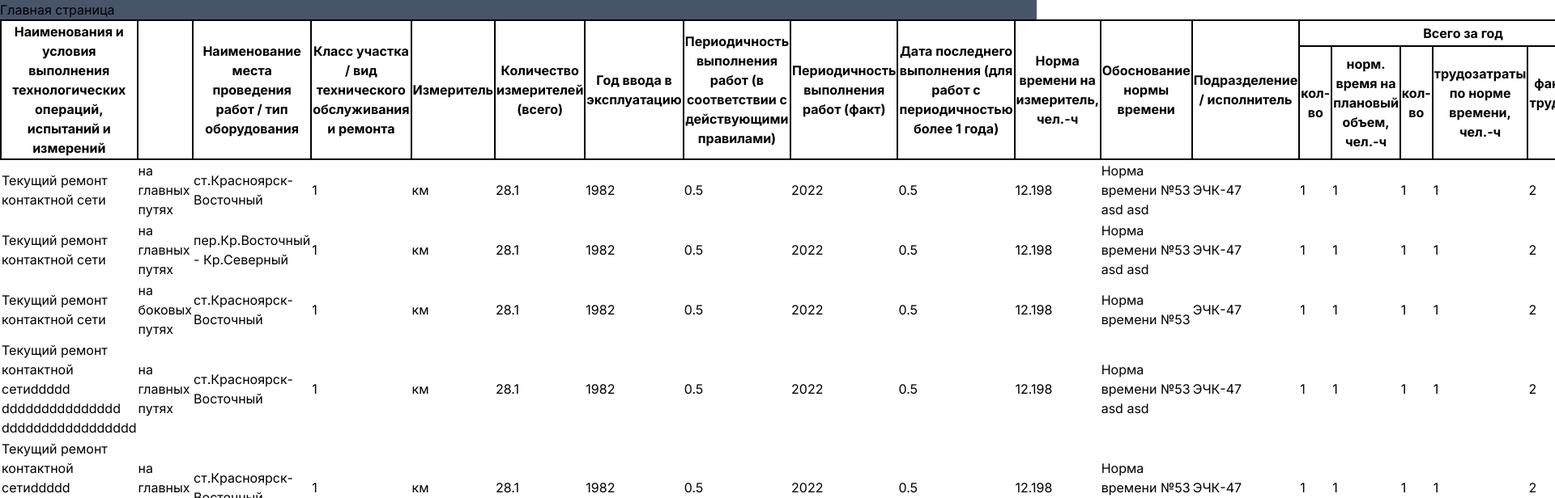
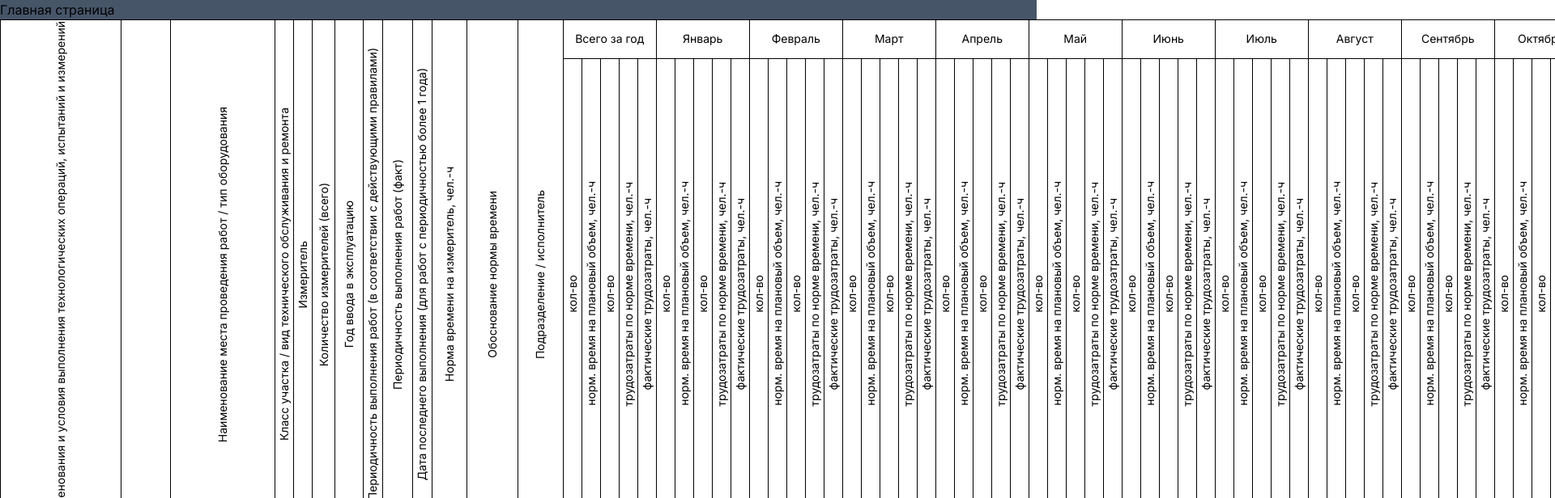
Before and after one commit to artemo8913/ppr-client, a Next.js app: page / in a window 1280 px wide. Shown: the top 616 px of the page at 81% size, 1920 px wide, since content can reach past the window. Built offline with nearby package versions, Linux system fonts and the light colour scheme.

Commit message:
feat: reusable table

```diff
--- a/src/1shared/ui/table/lib/tableDataHandle.tsx
+++ b/src/1shared/ui/table/lib/tableDataHandle.tsx
@@ -3,14 +3,14 @@ import { ITableColumn, TColumnsByDepth } from "../model/tableSchema";
 const dfs: <T>(
   columns: ITableColumn<T>[],
   colListFortitle: TColumnsByDepth<T>,
-  colListForData: (keyof T)[],
+  colListForData: ITableColumn<T>[],
   depth?: number
 ) => number = (columns, colListForTitle, colListForData, depth = 0) => {
   let colNumber = 0;
   columns.forEach((col) => {
     colListForTitle[depth] ? colListForTitle[depth].push(col) : (colListForTitle[depth] = [col]);
     if (!col.subColumns) {
-      colListForData.push(col.name);
+      colListForData.push(col);
       colNumber += 1;
     } else {
       const subCount = dfs(col.subColumns, colListForTitle, colListForData, depth + 1);
@@ -24,9 +24,9 @@ const dfs: <T>(
 export const createColumnsLists: <T>(
   columns: ITableColumn<T>[],
   depth?: number
-) => { colListForTitle: TColumnsByDepth<T>; colListForData: (keyof T)[] } = (columns) => {
+) => { colListForTitle: TColumnsByDepth<T>; colListForData: ITableColumn<T>[] } = (columns) => {
   const colListForTitle: (typeof columns)[] = [];
-  const colListForData = [];
+  const colListForData: typeof columns = [];
   dfs(columns, colListForTitle, colListForData);
   const maxDepth = colListForTitle.length;
   colListForTitle.forEach((depthArr, depth) => {
--- a/src/1shared/ui/table/ui/Table.tsx
+++ b/src/1shared/ui/table/ui/Table.tsx
@@ -1,21 +1,48 @@
-import { PropsWithChildren } from "react";
-import { TableBody } from "./TableBody";
-import { TableTitle } from "./TableTitle";
-import { ITableColumn, ITableData } from "../model/tableSchema";
+import { ITableCell, ITableColumn, ITableData } from "../model/tableSchema";
 import { createColumnsLists } from "../lib/tableDataHandle";
+import { ComponentType } from "react";
 
 interface ITableProps<T> {
   columns: ITableColumn<T>[];
   data: ITableData<T>[];
+  className?: "";
+  width?: number | string;
+  RowComponent: ComponentType<React.AllHTMLAttributes<HTMLTableRowElement>>;
+  CellComponent: ComponentType<React.AllHTMLAttributes<HTMLTableCellElement> | ITableCell>;
 }
 
-export const Table: <T>(props: PropsWithChildren<ITableProps<T>>) => JSX.Element | null = ({ columns, data }) => {
+export const Table: <T>(props: ITableProps<T>) => JSX.Element | null = ({
+  columns,
+  data,
+  className,
+  RowComponent,
+  CellComponent,
+}) => {
   const { colListForData, colListForTitle } = createColumnsLists(columns);
-  console.log(colListForData)
+  const titleRows = colListForTitle.map((columns, index) => {
+    return (
+      <RowComponent key={index}>
+        {columns.map((col) => {
+          return (
+            <CellComponent {...col} isVertical={col.isThVertical} cellType="none" key={String(col.name)}>
+              {col.value}
+            </CellComponent>
+          );
+        })}
+      </RowComponent>
+    );
+  });
+  const bodyRows = data.map((row, index) => (
+    <RowComponent key={index}>
+      {colListForData.map((col, index) => (
+        <CellComponent key={String(col.name) + index}>{row[col.name]}</CellComponent>
+      ))}
+    </RowComponent>
+  ));
   return (
-    <table className="w-full">
-      <TableTitle columnsList={colListForTitle} />
-      <TableBody columnsList={colListForData} data={data} />
+    <table className={className || "table-fixed"}>
+      <thead>{titleRows}</thead>
+      <tbody>{bodyRows}</tbody>
     </table>
   );
 };
--- a/src/1shared/ui/table/ui/TableBody.tsx
+++ /dev/null
@@ -1,20 +0,0 @@
-import { PropsWithChildren } from "react";
-import { ITableData } from "../model/tableSchema";
-
-interface ITableBodyProps<T> {
-  columnsList: (keyof T)[];
-  data: ITableData<T>[];
-}
-export const TableBody: <T>(props: PropsWithChildren<ITableBodyProps<T>>) => JSX.Element | null = ({
-  columnsList,
-  data,
-}) => {
-  const tr = data.map((row, index) => (
-    <tr key={index}>
-      {columnsList.map((col) => (
-        <td key={col.toString()}>{row[col]}</td>
-      ))}
-    </tr>
-  ));
-  return <tbody>{tr}</tbody>;
-};
--- a/src/1shared/ui/table/ui/TableCell.tsx
+++ b/src/1shared/ui/table/ui/TableCell.tsx
@@ -1,46 +1,54 @@
 "use client";
-import { FC } from "react";
+import { ComponentPropsWithoutRef, FC, ReactNode } from "react";
 import clsx from "clsx";
 import { ITableCell } from "../model/tableSchema";
 
-interface ITableCellProps extends ITableCell {}
-
-export const TableCell: FC<ITableCellProps & HTMLTableElement> = ({
-  type = "none",
-  value,
-  vText = false,
-  maxHeight = 96,
-  maxWidth = 96,
-  textAreaRows = 3,
-  onChange = () => {},
-}) => {
+export const TableCell: FC<ITableCell> = (props) => {
+  const {
+    cellType = "none",
+    value,
+    isVertical = false,
+    textAreaRows = 10,
+    colSpan,
+    rowSpan,
+    children,
+    width,
+    height,
+  } = props;
   return (
-    <td
-      className={clsx("border border-black align-middle break-words", vText && "[writing-mode:vertical-rl] rotate-180")}
-    >
-      <div className={"flex justify-center items-center text-sm bg-transparent"}>
-        {type === "textarea" && (
+    <td colSpan={colSpan} width={width} rowSpan={rowSpan} className="border border-black break-words">
+      <div
+        style={{ height }}
+        className={clsx(
+          "w-full flex justify-center items-center text-sm bg-transparent",
+          isVertical && "[writing-mode:vertical-rl] rotate-180"
+        )}
+      >
+        {cellType === "textarea" && (
           <textarea
             value={value}
-            onChange={onChange}
-            style={{ maxHeight, maxWidth }}
+            onChange={() => {}}
             className={clsx(
               "resize-none border-none bg-inherit focus:bg-white transition-transform",
-              vText && "focus:rotate-90 "
+              isVertical && "focus:rotate-90 "
             )}
             rows={textAreaRows}
-          />
+          >
+            {children}
+          </textarea>
         )}
-        {type === "input" && (
+        {cellType === "input" && (
           <input
             value={value}
-            onChange={onChange}
-            style={{ maxHeight, maxWidth }}
-            className={clsx("border-none bg-inherit focus:bg-white transition-transform", vText && "focus:rotate-90")}
+            onChange={() => {}}
+            className={clsx(
+              "border-none bg-inherit focus:bg-white transition-transform",
+              isVertical && "focus:rotate-90"
+            )}
             maxLength={8}
           />
         )}
-        {type === "none" && value}
+        {cellType === "none" && children}
       </div>
     </td>
   );
--- a/src/1shared/ui/table/ui/TableRow.tsx
+++ /dev/null
@@ -1,7 +0,0 @@
-import { FC } from "react";
-
-interface ITableRowProps {}
-
-export const TableRow: FC<ITableRowProps> = ({}) => {
-  return <tr></tr>;
-};
--- a/src/1shared/ui/table/ui/TableTitle.tsx
+++ /dev/null
@@ -1,28 +0,0 @@
-import { PropsWithChildren } from "react";
-import { ITableColumn } from "../model/tableSchema";
-
-interface ITableTitleProps<T> {
-  columnsList: ITableColumn<T>[][];
-}
-
-export const TableTitle: <T>(props: PropsWithChildren<ITableTitleProps<T>>) => JSX.Element | null = ({
-  columnsList,
-}) => {
-  const head = columnsList.map((col, index) => {
-    return (
-      <tr key={index}>
-        {col.map((cell, index) => (
-          <th
-            colSpan={cell.colSpan}
-            rowSpan={cell.rowSpan}
-            className="border-2 border-black"
-            key={String(cell.name) + index}
-          >
-            {String(cell.value)}
-          </th>
-        ))}
-      </tr>
-    );
-  });
-  return <thead>{head}</thead>;
-};
--- a/src/2entities/PprTable/model/pprTableSettings.ts
+++ b/src/2entities/PprTable/model/pprTableSettings.ts
@@ -1,47 +1,65 @@
 import { ITableColumn } from "@/1shared/ui/table/model/tableSchema";
 import { IPprData } from "./pprSchema";
-import { IMonths, TMonths } from "@/1shared/types/date";
+import { TMonths } from "@/1shared/types/date";
 
-const fullWorkAndTimeDataList = (mounth: keyof IMonths): ITableColumn<IPprData>[] => [
-  { name: `${mounth}_plan_work`, value: "кол-во" },
-  { name: `${mounth}_plan_time`, value: "норм. время на плановый объем, чел.-ч" },
-  { name: `${mounth}_fact_work`, value: "кол-во" },
-  { name: `${mounth}_fact_norm_time`, value: "трудозатраты по норме времени, чел.-ч" },
-  { name: `${mounth}_fact_time`, value: "фактические трудозатраты, чел.-ч" },
+const fullWorkAndTimeDataList = (mounth: TMonths): ITableColumn<IPprData>[] => [
+  { name: `${mounth}_plan_work`, value: "кол-во", isThVertical: true, isTdVertical: true },
+  {
+    name: `${mounth}_plan_time`,
+    value: "норм. время на плановый объем, чел.-ч",
+    isThVertical: true,
+    isTdVertical: true,
+  },
+  { name: `${mounth}_fact_work`, value: "кол-во", isThVertical: true, isTdVertical: true },
+  {
+    name: `${mounth}_fact_norm_time`,
+    value: "трудозатраты по норме времени, чел.-ч",
+    isThVertical: true,
+    isTdVertical: true,
+  },
+  { name: `${mounth}_fact_time`, value: "фактические трудозатраты, чел.-ч", isThVertical: true, isTdVertical: true },
 ];
 
 export const fullColumnsList: ITableColumn<IPprData>[] = [
   {
     name: "section",
     value: "Наименования и условия выполнения технологических операций, испытаний и измерений",
+    isThVertical: true,
+    width: "10%",
+    cellType:'textarea'
   },
-  { name: "subsection_first", value: "" },
+  { name: "subsection_first", value: "", isThVertical: true },
   {
     name: "location",
     value: "Наименование места проведения работ / тип оборудования",
+    isThVertical: true,
   },
   {
     name: "line_class",
     value: "Класс участка / вид технического обслуживания и ремонта",
+    isThVertical: true,
   },
-  { name: "measure", value: "Измеритель" },
-  { name: "total_count", value: "Количество измерителей (всего)" },
-  { name: "entry_year", value: "Год ввода в эксплуатацию" },
+  { name: "measure", value: "Измеритель", isThVertical: true },
+  { name: "total_count", value: "Количество измерителей (всего)", isThVertical: true },
+  { name: "entry_year", value: "Год ввода в эксплуатацию", isThVertical: true },
   {
     name: "periodicity_normal",
     value: "Периодичность выполнения работ (в соответствии с действующими правилами)",
+    isThVertical: true,
   },
   {
     name: "last_maintenance_year",
     value: "Периодичность выполнения работ (факт)",
+    isThVertical: true,
   },
   {
     name: "periodicity_fact",
     value: "Дата последнего выполнения (для работ с периодичностью более 1 года)",
+    isThVertical: true,
   },
-  { name: "norm_of_time", value: "Норма времени на измеритель, чел.-ч" },
-  { name: "norm_of_time_document", value: "Обоснование нормы времени" },
-  { name: "unity", value: "Подразделение / исполнитель" },
+  { name: "norm_of_time", value: "Норма времени на измеритель, чел.-ч", isThVertical: true },
+  { name: "norm_of_time_document", value: "Обоснование нормы времени", isThVertical: true },
+  { name: "unity", value: "Подразделение / исполнитель", isThVertical: true },
   { name: "year", value: "Всего за год", subColumns: fullWorkAndTimeDataList("year") },
   { name: "jan", value: "Январь", subColumns: fullWorkAndTimeDataList("jan") },
   { name: "feb", value: "Февраль", subColumns: fullWorkAndTimeDataList("feb") },
--- a/src/2entities/PprTable/ui/PprTable.tsx
+++ b/src/2entities/PprTable/ui/PprTable.tsx
@@ -1,15 +1,20 @@
 import { FC } from "react";
 import { Table } from "@/1shared/ui/table/ui/Table";
+import { TableCell } from "@/1shared/ui/table/ui/TableCell";
 import { fullColumnsList } from "../model/pprTableSettings";
 import data from "../mock/data";
-import { IPprData } from "../model/pprSchema";
 
 interface IPprTableProps {}
 
 export const PprTable: FC<IPprTableProps> = () => {
   return (
     <div>
-      <Table<IPprData> columns={fullColumnsList} data={data} />
+      <Table
+        RowComponent={(props) => <tr {...props}></tr>}
+        CellComponent={TableCell}
+        columns={fullColumnsList}
+        data={data}
+      />
     </div>
   );
 };
```
Also changed, not shown: src/1shared/ui/table/model/tableSchema.ts (+12 -7 lines).
